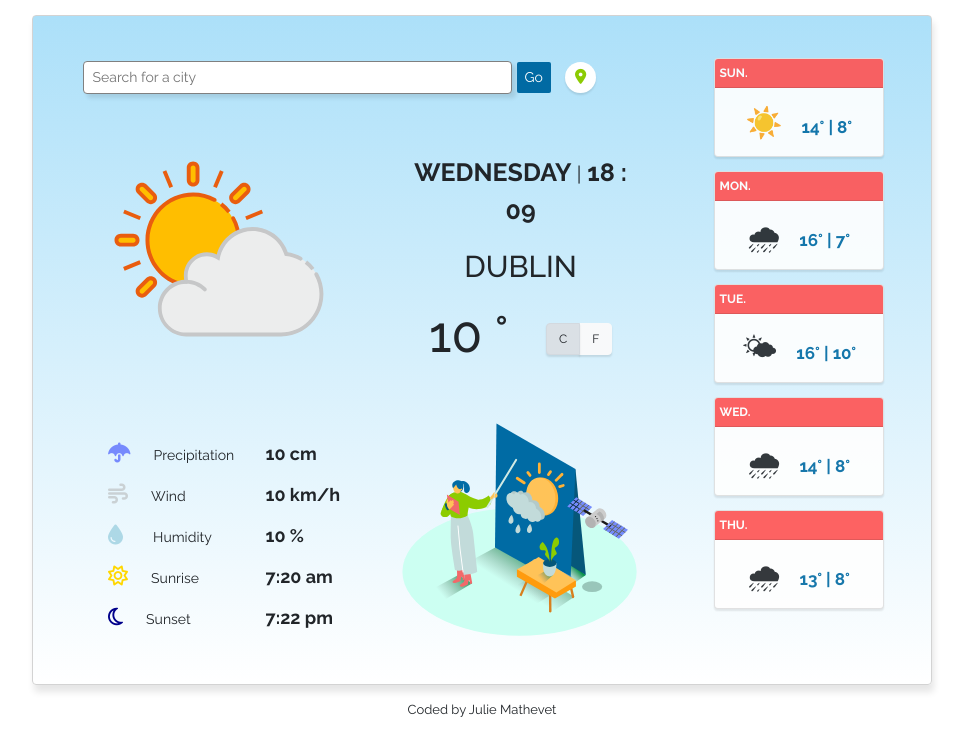
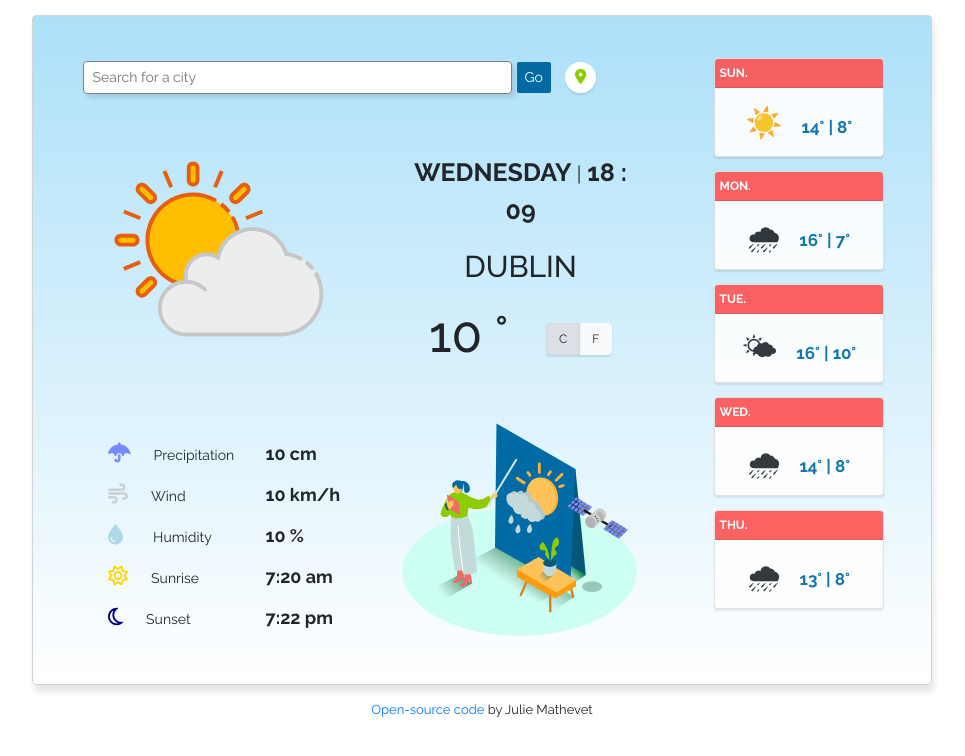
Before and after one commit to Jmathevet/weather-project, a plain HTML site: page index.html in a window 1280 px wide. Shown: the whole page, without its empty margins (158-1123 px from the left). Drawn offline with nearby package versions, Linux system fonts and the light colour scheme.

Commit message:
Added link to repository on footer

```diff
--- a/index.html
+++ b/index.html
@@ -163,7 +163,7 @@
         </div>
       </div>
     </div>
-    <footer>Coded by Julie Mathevet</footer>
+    <footer> <a href="https://github.com/Jmathevet/weather-project">Open-source code</a> by Julie Mathevet </footer>
     <script src="src/script.js"></script>
   </body>
 </html>
```
